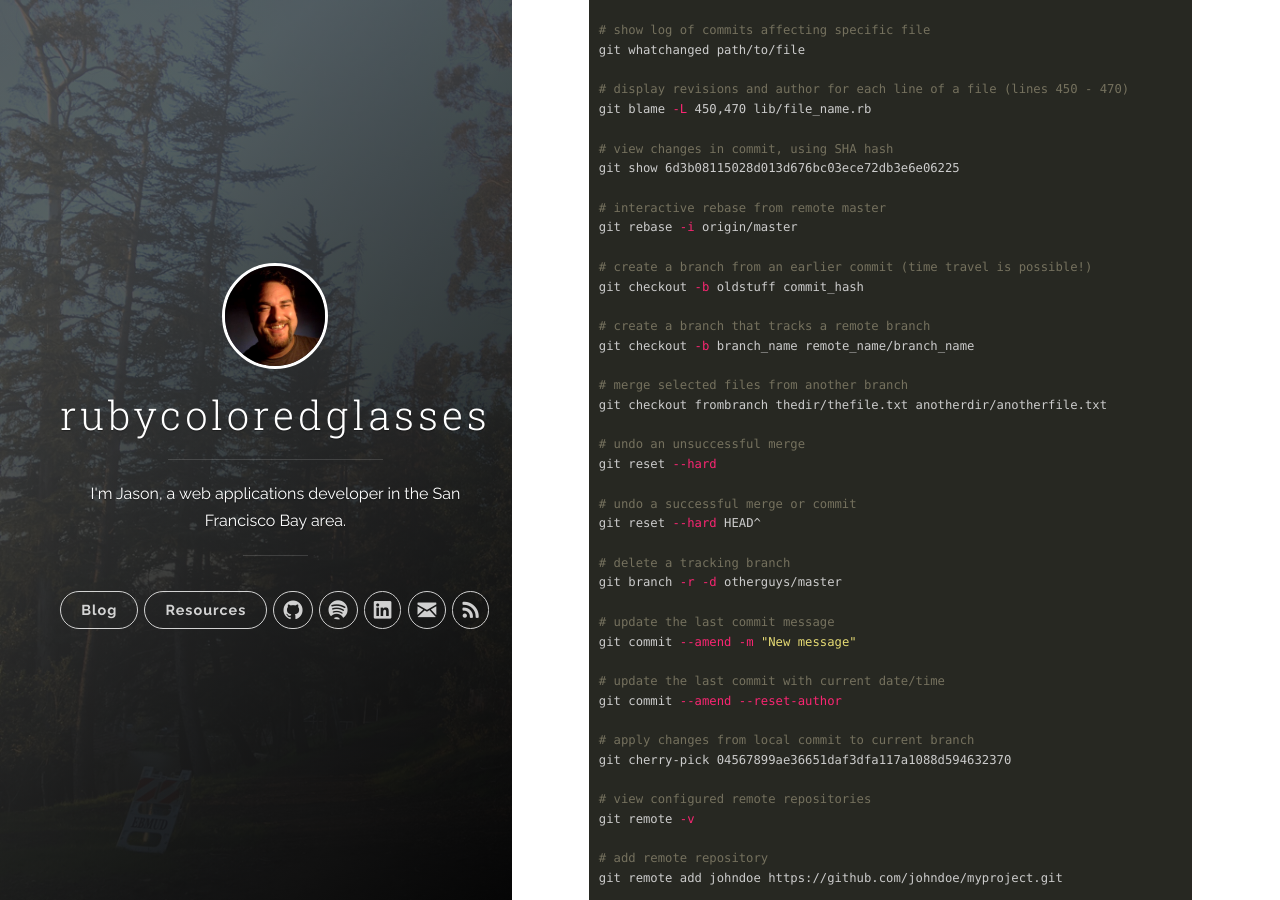
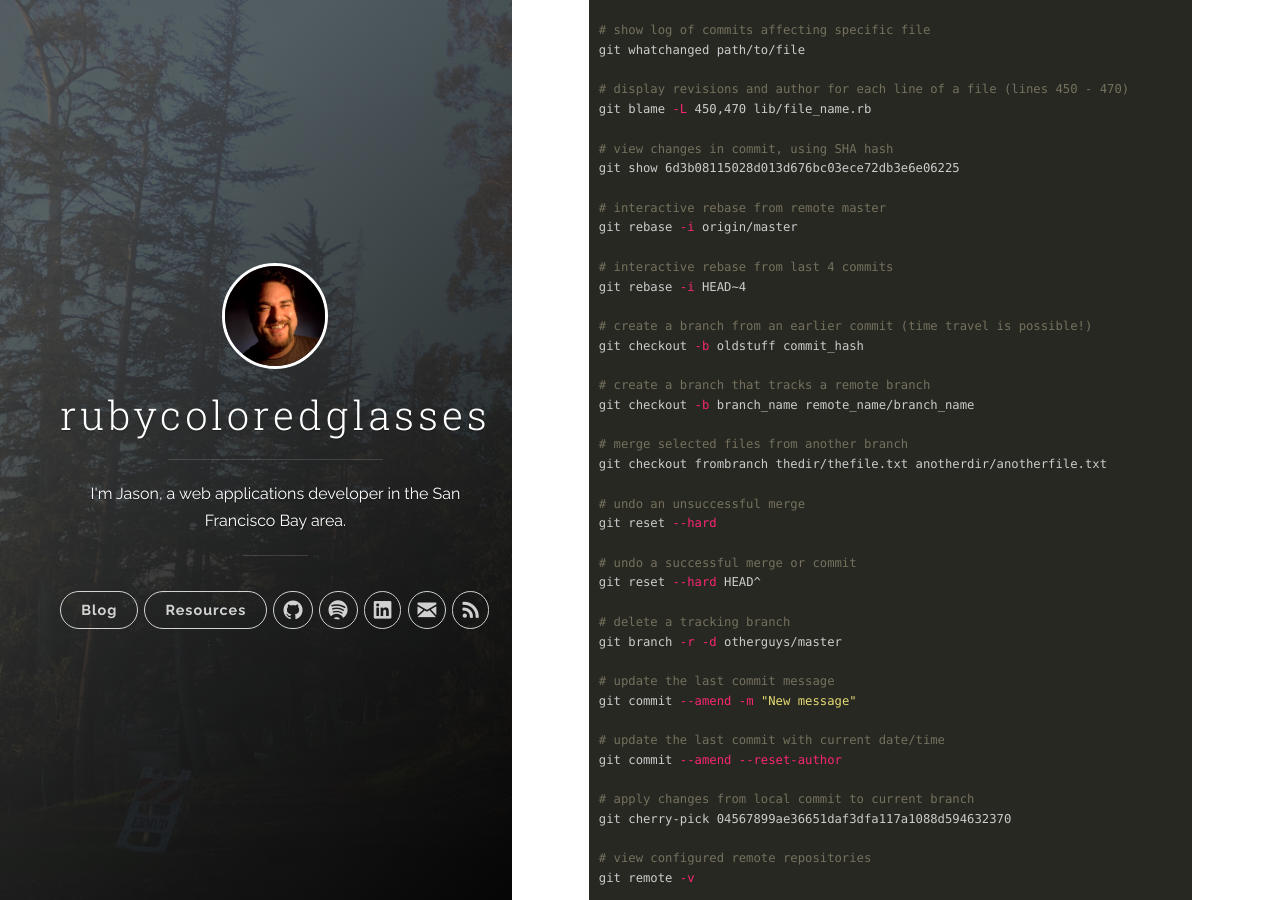
Before and after one commit to redconfetti/redconfetti.github.io, a Jekyll site: the page built from resources/cheat-sheets/git.md, in a window 1280 px wide and 900 px high, scrolled down 1243 px. Built offline with Jekyll 4.4.1, drawn with Linux system fonts in a browser that asks for light colours; nearby versions of some CDN libraries.

Commit message:
Adds interactive rebase for last 4 commits

```diff
--- a/resources/cheat-sheets/git.md
+++ b/resources/cheat-sheets/git.md
@@ -70,6 +70,9 @@ git show 6d3b08115028d013d676bc03ece72db3e6e06225
 
 # interactive rebase from remote master
 git rebase -i origin/master
+
+# interactive rebase from last 4 commits
+git rebase -i HEAD~4
 
 # create a branch from an earlier commit (time travel is possible!)
 git checkout -b oldstuff commit_hash
```
